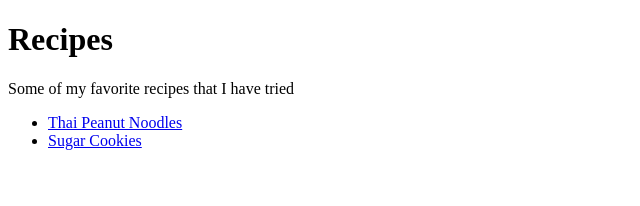
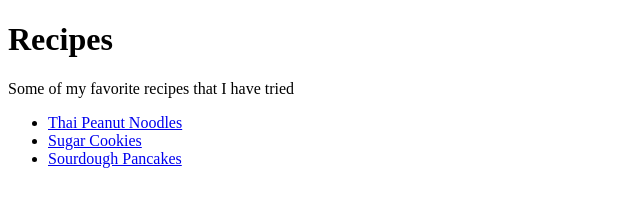
Before and after one commit to mansaiconner/odin-recipes, a plain HTML site: page index.html in a window 1280 px wide. Shown: the whole page, without its empty margins (0-640 px from the left). Drawn offline with Linux system fonts and the light colour scheme.

Commit message:
Added recipe for Sourdough Pancakes

```diff
--- a/index.html
+++ b/index.html
@@ -11,6 +11,7 @@
     <ul>
         <li><a href="https://www.noracooks.com/peanut-noodles/">Thai Peanut Noodles</a></li>
         <li><a href="https://preppykitchen.com/lofthouse-cookies/">Sugar Cookies</a></li>
+        <li><a href="https://www.tastesoflizzyt.com/sourdough-pancakes/">Sourdough Pancakes</a></li>
     </ul>
 </body>
 </html>
```
